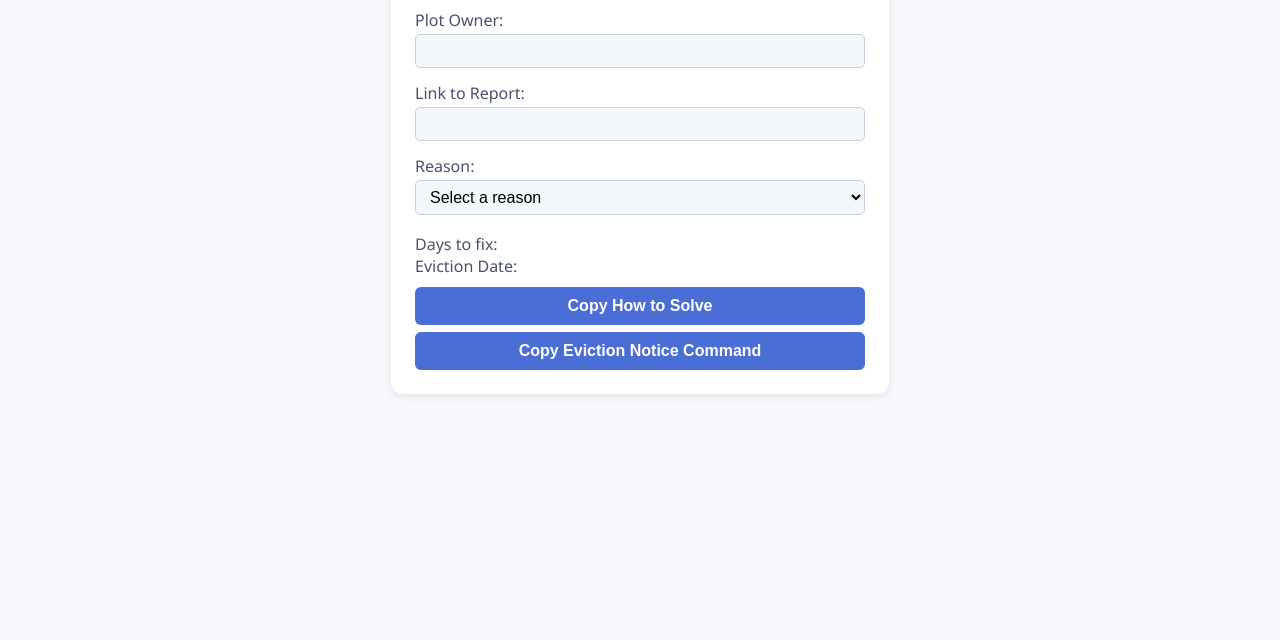
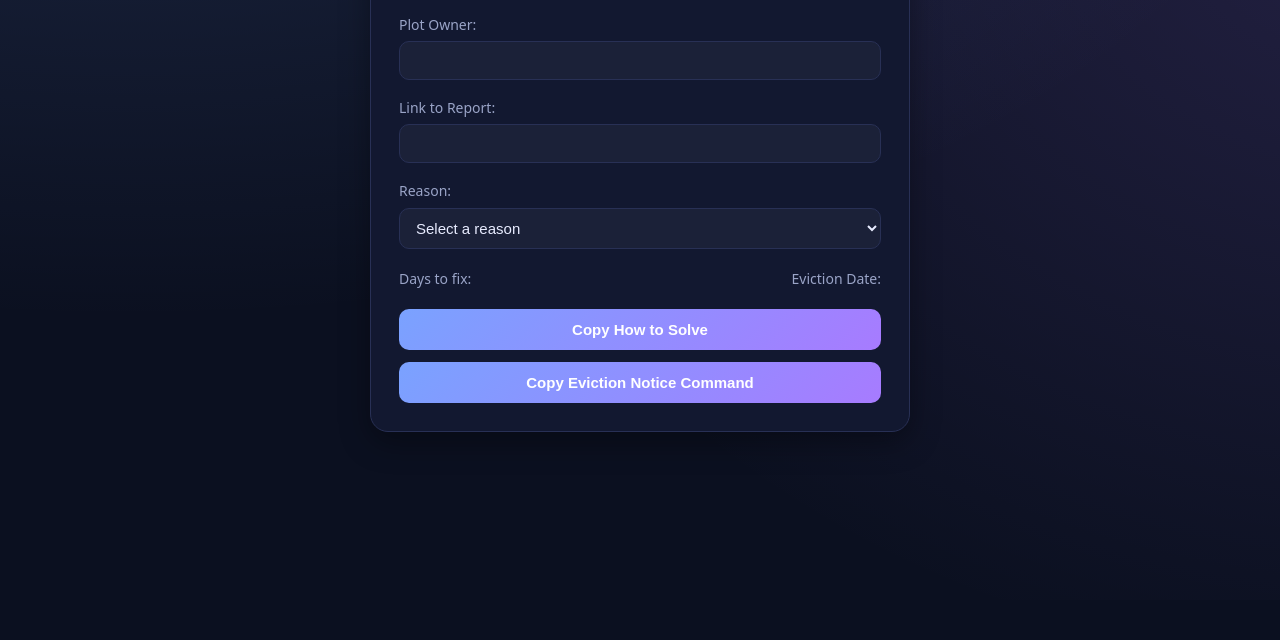
Before and after one commit to Dearev/DCTtoolsDC, a website: page eviction-tool.html in a window 1280 px wide. Shown: the part 200-840 px from the top of the page. After the commit the page ends 800 px from the top, so only its background shows below. Drawn offline with Linux system fonts and the light colour scheme.

Commit message:
Update eviction-tool.html

```diff
--- a/eviction-tool.html
+++ b/eviction-tool.html
@@ -1,9 +1,105 @@
 <!DOCTYPE html>
 <html lang="en">
 <head>
-    <meta charset="UTF-8">
+  <meta charset="UTF-8" />
   <title>DemocracyCraft Eviction Tool</title>
-    <link rel="stylesheet" href="eviction-tool.css">
+  <meta name="viewport" content="width=device-width, initial-scale=1" />
+  <style>
+    :root {
+      --bg: #0b1020;
+      --panel: #121830;
+      --muted: #9aa4c7;
+      --text: #e8ecff;
+      --accent: #7aa2ff;
+      --accent-2: #a77bff;
+      --danger: #ff5e6c;
+      --border: #283055;
+      --shadow: 0 10px 30px rgba(0,0,0,.35);
+      --radius: 18px;
+    }
+
+    * { box-sizing: border-box; }
+    html, body { margin: 0; height: 100%; }
+    body {
+      font: 15px/1.45 system-ui, -apple-system, Segoe UI, Roboto, Ubuntu, Cantarell, "Noto Sans", Arial, "Apple Color Emoji", "Segoe UI Emoji";
+      background:
+        radial-gradient(1200px 600px at 10% -10%, rgba(122,162,255,.15), transparent),
+        radial-gradient(1000px 800px at 110% 10%, rgba(167,123,255,.16), transparent),
+        var(--bg);
+      color: var(--text);
+      display: flex;
+      justify-content: center;
+      align-items: flex-start;
+      padding: 40px 20px;
+    }
+
+    .container {
+      width: 100%;
+      max-width: 540px;
+      background: var(--panel);
+      border: 1px solid var(--border);
+      border-radius: var(--radius);
+      padding: 28px;
+      box-shadow: var(--shadow);
+    }
+
+    h1 {
+      margin-top: 0;
+      margin-bottom: 22px;
+      font-size: clamp(22px, 3vw, 28px);
+      font-weight: 800;
+      letter-spacing: .3px;
+    }
+
+    .form-group { margin-bottom: 18px; }
+    label { display: block; font-size: 14px; font-weight: 500; color: var(--muted); margin-bottom: 6px; }
+
+    input, select {
+      width: 100%;
+      padding: 10px 12px;
+      border-radius: 10px;
+      border: 1px solid var(--border);
+      background: rgba(255,255,255,.04);
+      color: var(--text);
+      font-size: 15px;
+      outline: none;
+      transition: border-color .2s ease;
+    }
+    input:focus, select:focus {
+      border-color: var(--accent);
+      box-shadow: 0 0 0 3px rgba(122,162,255,.25);
+    }
+
+    .info-group {
+      display: flex;
+      justify-content: space-between;
+      gap: 12px;
+      margin: 20px 0;
+      font-size: 14px;
+      color: var(--muted);
+    }
+
+    .button-group {
+      display: flex;
+      flex-direction: column;
+      gap: 12px;
+    }
+    button {
+      padding: 12px 16px;
+      border: none;
+      border-radius: 10px;
+      background: linear-gradient(135deg, var(--accent), var(--accent-2));
+      color: white;
+      font-size: 15px;
+      font-weight: 600;
+      cursor: pointer;
+      transition: transform .2s ease, box-shadow .2s ease;
+    }
+    button:hover {
+      transform: translateY(-2px);
+      box-shadow: 0 6px 14px rgba(0,0,0,.25);
+    }
+  </style>
 </head>
 <body>
   <div class="container">
```
Lines whose indentation alone changed are shown as unchanged.
